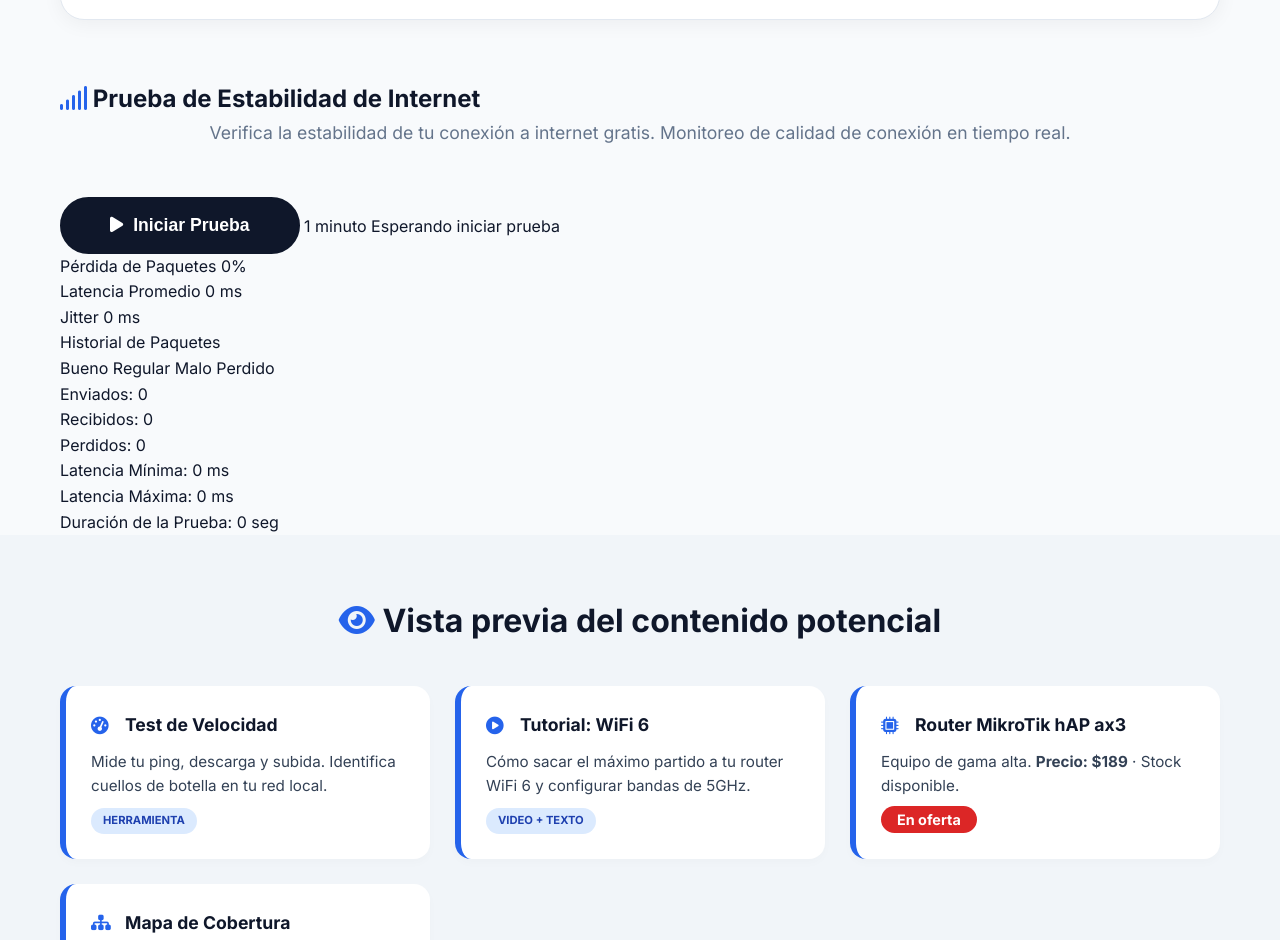
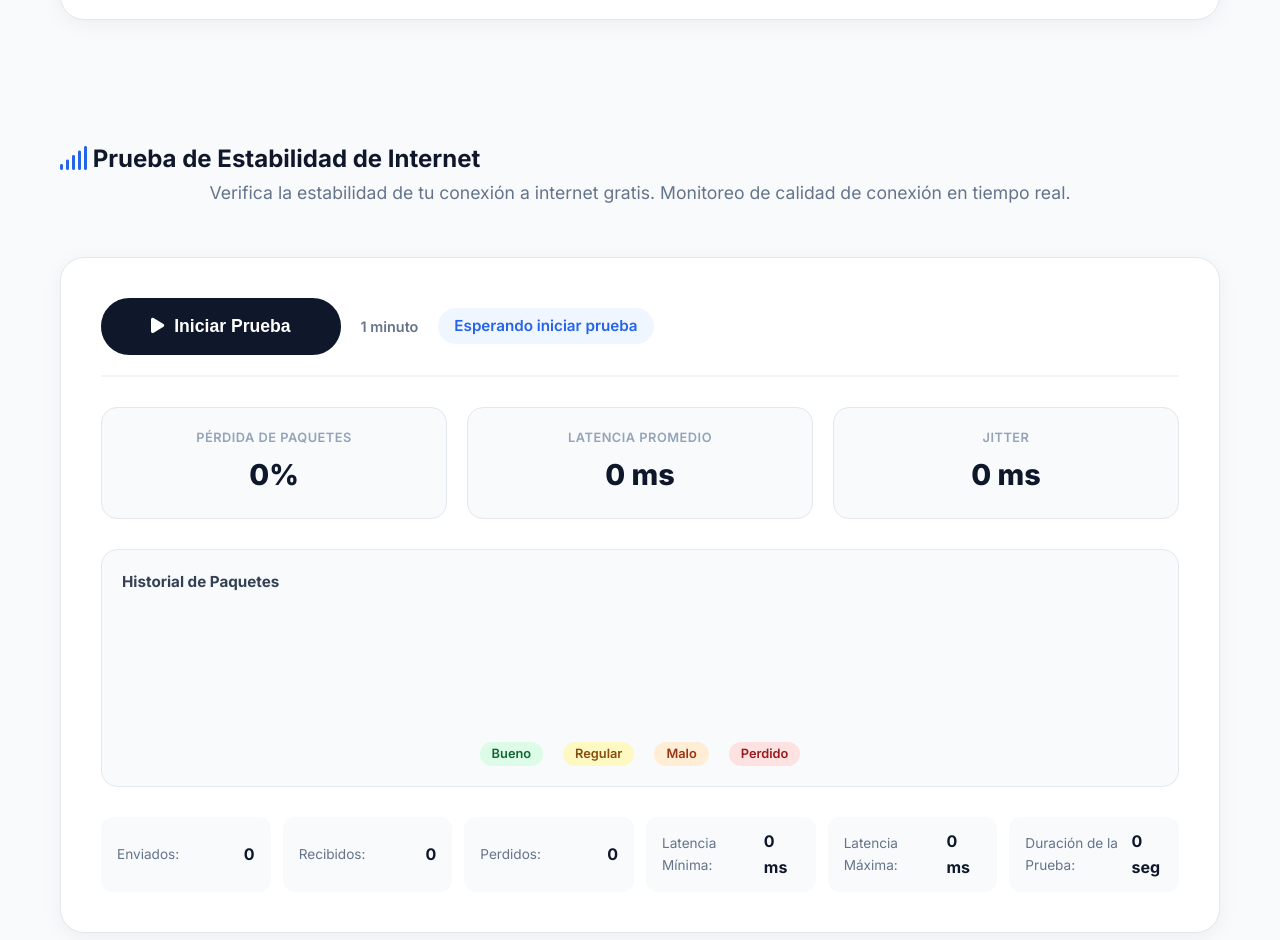
Before and after one commit to Entidad-de-Datos-Integrados/sincobertura-web, a plain HTML site: page index.html in a window 1280 px wide. Shown: the part 1691-2631 px from the top of the page. Drawn offline with nearby package versions, Linux system fonts and the light colour scheme.

Commit message:
Update styles.css

```diff
--- a/styles.css
+++ b/styles.css
@@ -563,6 +563,252 @@ body {
     color: #94a3b8;
 }
 
+/* ===== PRUEBA DE ESTABILIDAD DE INTERNET ===== */
+.stability-section {
+    padding: 60px 0;
+    background: #f8fafc;
+}
+
+.stability-container {
+    background: white;
+    border-radius: 24px;
+    padding: 40px;
+    box-shadow: 0 4px 20px rgba(0,0,0,0.05);
+    border: 1px solid #e2e8f0;
+}
+
+.stability-controls {
+    display: flex;
+    align-items: center;
+    gap: 20px;
+    flex-wrap: wrap;
+    margin-bottom: 30px;
+    padding-bottom: 20px;
+    border-bottom: 2px solid #f1f5f9;
+}
+
+.test-duration {
+    font-weight: 600;
+    color: #64748b;
+    font-size: 0.9rem;
+}
+
+.test-status {
+    font-weight: 600;
+    color: #2563eb;
+    font-size: 0.95rem;
+    padding: 6px 16px;
+    background: #eff6ff;
+    border-radius: 50px;
+}
+
+.test-status.running {
+    color: #dc2626;
+    background: #fee2e2;
+    animation: pulse-status 1s infinite;
+}
+
+@keyframes pulse-status {
+    0%, 100% { opacity: 1; }
+    50% { opacity: 0.5; }
+}
+
+/* Métricas */
+.stability-metrics {
+    display: grid;
+    grid-template-columns: repeat(auto-fit, minmax(180px, 1fr));
+    gap: 20px;
+    margin-bottom: 30px;
+}
+
+.metric-card {
+    background: #f8fafc;
+    padding: 20px;
+    border-radius: 16px;
+    text-align: center;
+    border: 1px solid #e2e8f0;
+}
+
+.metric-label {
+    display: block;
+    font-size: 0.8rem;
+    font-weight: 600;
+    color: #94a3b8;
+    text-transform: uppercase;
+    letter-spacing: 0.5px;
+}
+
+.metric-value {
+    display: block;
+    font-size: 1.8rem;
+    font-weight: 800;
+    color: #0f172a;
+    margin-top: 4px;
+}
+
+.metric-value.danger {
+    color: #dc2626;
+}
+
+.metric-value.warning {
+    color: #facc15;
+}
+
+.metric-value.success {
+    color: #22c55e;
+}
+
+/* Gráfico */
+.stability-chart {
+    background: #f8fafc;
+    padding: 20px;
+    border-radius: 16px;
+    margin-bottom: 30px;
+    border: 1px solid #e2e8f0;
+}
+
+.chart-header {
+    display: flex;
+    justify-content: space-between;
+    align-items: center;
+    margin-bottom: 15px;
+}
+
+.chart-title {
+    font-weight: 700;
+    font-size: 0.95rem;
+    color: #334155;
+}
+
+.chart-container {
+    display: flex;
+    align-items: flex-end;
+    height: 120px;
+    gap: 3px;
+    padding: 10px 0;
+    overflow-x: auto;
+}
+
+.chart-bar {
+    flex: 0 0 20px;
+    min-height: 4px;
+    border-radius: 4px 4px 0 0;
+    transition: height 0.3s ease;
+    position: relative;
+}
+
+.chart-bar.good {
+    background: #22c55e;
+}
+
+.chart-bar.regular {
+    background: #facc15;
+}
+
+.chart-bar.bad {
+    background: #f97316;
+}
+
+.chart-bar.lost {
+    background: #dc2626;
+}
+
+.chart-legend {
+    display: flex;
+    gap: 20px;
+    margin-top: 12px;
+    justify-content: center;
+}
+
+.legend-item {
+    font-size: 0.8rem;
+    font-weight: 600;
+    padding: 2px 12px;
+    border-radius: 50px;
+}
+
+.legend-item.good {
+    background: #dcfce7;
+    color: #166534;
+}
+
+.legend-item.regular {
+    background: #fef9c3;
+    color: #854d0e;
+}
+
+.legend-item.bad {
+    background: #ffedd5;
+    color: #9a3412;
+}
+
+.legend-item.lost {
+    background: #fee2e2;
+    color: #991b1b;
+}
+
+/* Estadísticas */
+.stats-grid {
+    display: grid;
+    grid-template-columns: repeat(auto-fit, minmax(150px, 1fr));
+    gap: 12px;
+}
+
+.stat-item {
+    background: #f8fafc;
+    padding: 12px 16px;
+    border-radius: 12px;
+    display: flex;
+    justify-content: space-between;
+    align-items: center;
+}
+
+.stat-label {
+    font-size: 0.85rem;
+    color: #64748b;
+}
+
+.stat-value {
+    font-weight: 700;
+    color: #0f172a;
+}
+
+/* ===== PARTICLES ===== */
+#particles-js {
+    position: fixed;
+    top: 0;
+    left: 0;
+    width: 100%;
+    height: 100%;
+    z-index: -1;
+    pointer-events: none;
+}
+
+/* Responsive */
+@media (max-width: 768px) {
+    .stability-container {
+        padding: 20px;
+    }
+    .stability-controls {
+        flex-direction: column;
+        align-items: stretch;
+        text-align: center;
+    }
+    .stability-controls .cta-button {
+        width: 100%;
+        justify-content: center;
+    }
+    .chart-container {
+        height: 80px;
+    }
+    .chart-bar {
+        flex: 0 0 14px;
+    }
+    .stats-grid {
+        grid-template-columns: 1fr 1fr;
+    }
+}
+
 /* ===== RESPONSIVE ===== */
 @media (max-width: 768px) {
     .hero h1 {
```
